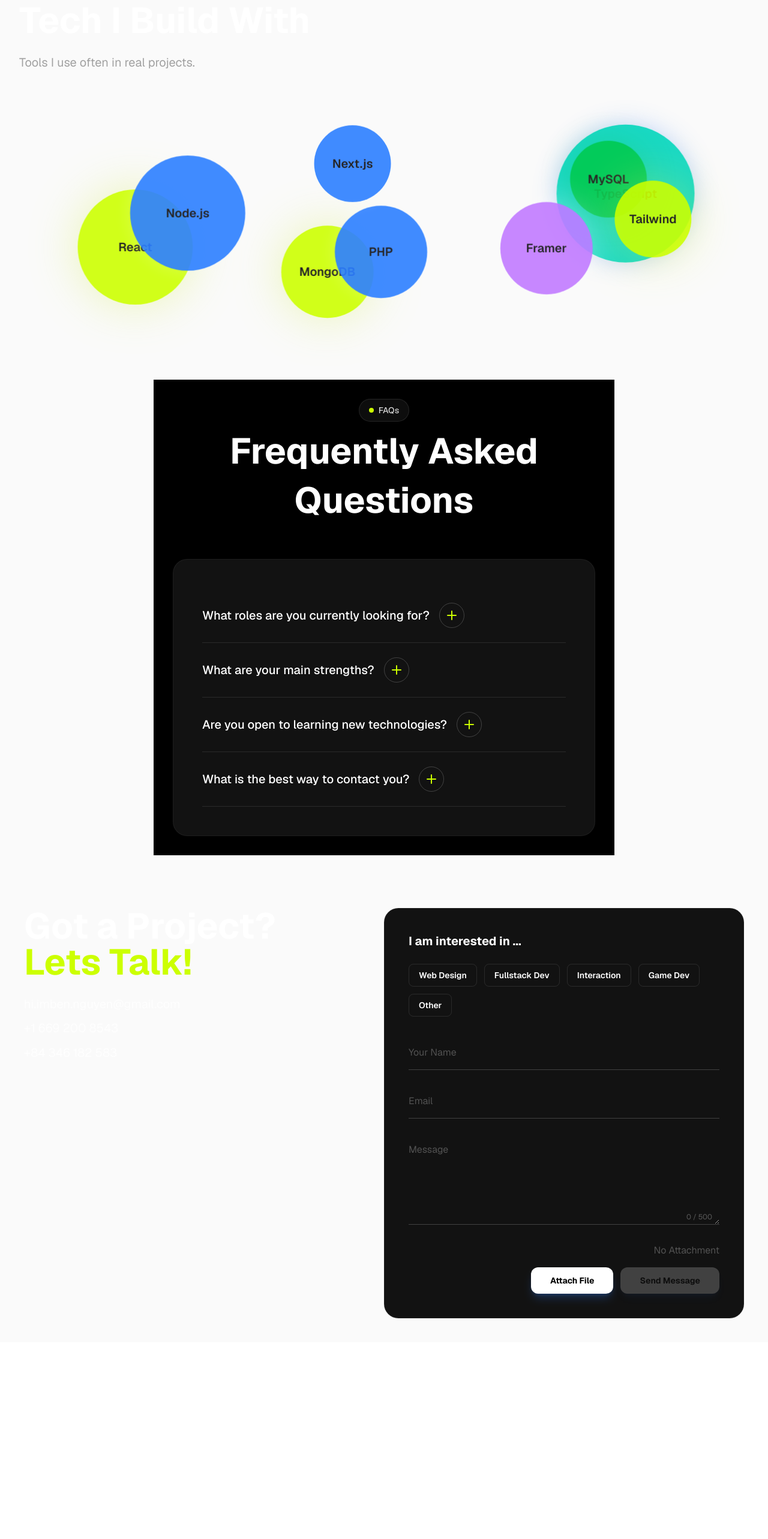
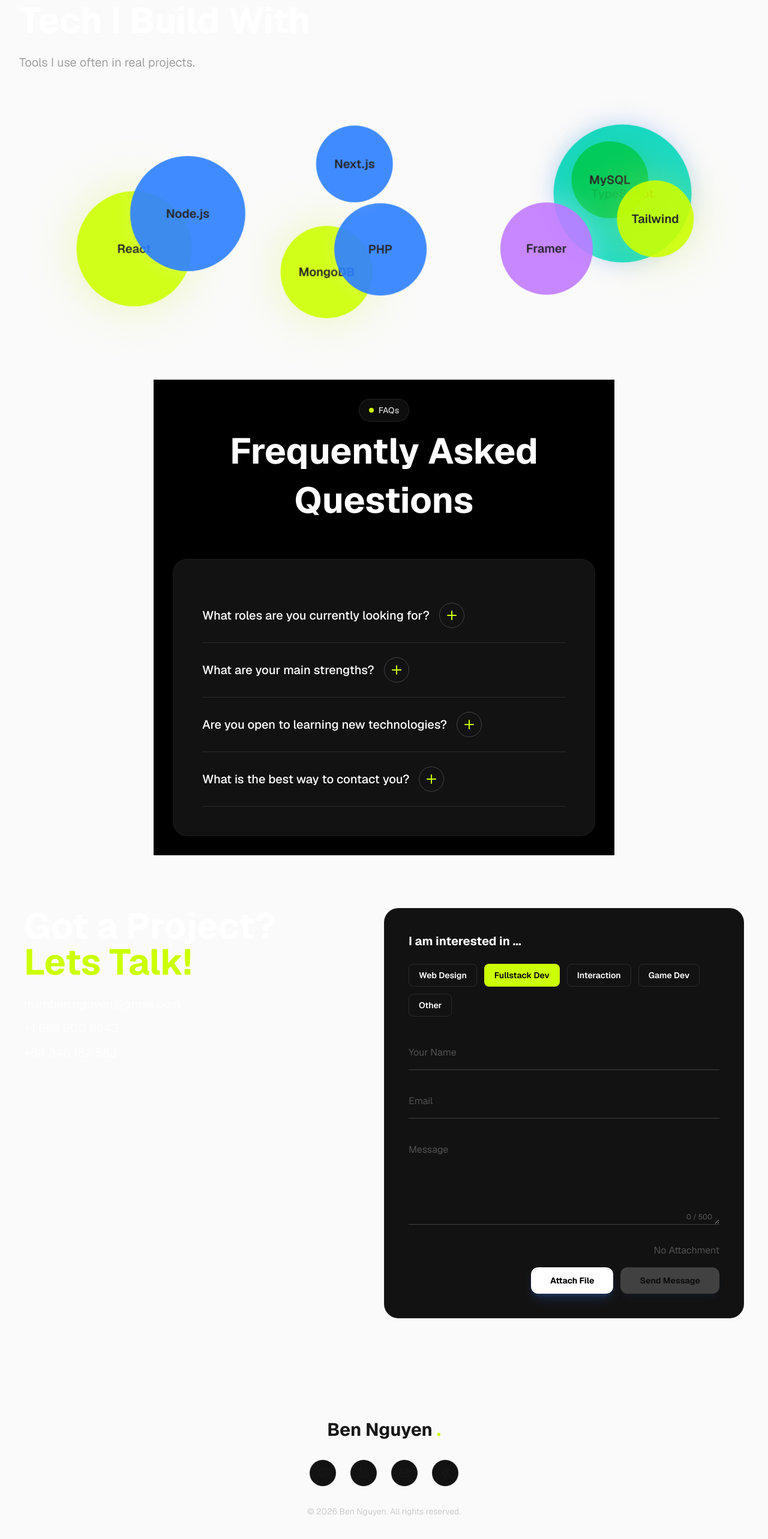
Before and after one commit to hereisben/portfolio, a Next.js app: page / in a window 1280 px wide. Shown: the part 3934-6500 px from the top of the page at 60% size. Before the commit the page ends 6172 px from the top, so only its background shows below. Built offline with nearby package versions, Linux system fonts and the light colour scheme.

Commit message:
add anchors, footer, and small navigation cleanup
wire sections with ids for anchor navigation
add footer with social links
default contact interest to Fullstack Dev
swap Intent section to About
fix autofill background

```diff
--- a/src/app/globals.css
+++ b/src/app/globals.css
@@ -30,3 +30,11 @@
 .arch-mask {
   border-radius: 300px 300px 0 0;
 }
+
+input:-webkit-autofill,
+textarea:-webkit-autofill,
+select:-webkit-autofill {
+  -webkit-box-shadow: 0 0 0px 1000px #121212 inset;
+  -webkit-text-fill-color: #ffffff;
+  transition: background-color 9999s ease-in-out 0s;
+}
--- a/src/app/page.tsx
+++ b/src/app/page.tsx
@@ -1,25 +1,27 @@
+import Footer from "@/components/layout/Footer";
 import NavBar from "@/components/layout/NavBar";
+import About from "@/sections/About";
 import Contact from "@/sections/Contact";
 import Focus from "@/sections/Focus";
 import Hero from "@/sections/Hero";
-import Intent from "@/sections/Intent";
 import Journey from "@/sections/Journey";
 import QnA from "@/sections/QnA";
 import Tech from "@/sections/Tech";
 
 export default function Home() {
   return (
-    <div className="min-h-screen bg-zinc-50 font-sans dark:bg-black">
+    <div className="min-h-screen bg-zinc-50 font-sans dark:bg-black overflow-hidden">
       <NavBar />
       <main>
         <Hero />
-        <Intent />
+        <About />
         <Focus />
         <Journey />
         <Tech />
         <QnA />
         <Contact />
       </main>
+      <Footer />
     </div>
   );
 }
--- /dev/null
+++ b/src/components/buttons/FooterIcon.tsx
@@ -0,0 +1,20 @@
+import Link from "next/link";
+import React from "react";
+
+export default function FooterIcon({
+  icon,
+  href,
+}: {
+  icon: React.ReactNode;
+  href: string;
+}) {
+  return (
+    <Link
+      className="p-3 bg-[#121212] rounded-full hover:bg-primary hover:text-black transition-all transform hover:scale-110 border border-white/5 cursor-pointer"
+      href={href}
+      target="_blank"
+    >
+      {icon}
+    </Link>
+  );
+}
--- a/src/components/cards/IntentCard.tsx
+++ b/src/components/cards/AboutCard.tsx
@@ -4,7 +4,7 @@
 import { CheckCircle, Target, TrendingUp } from "lucide-react";
 import KeyBadge from "../badges/KeyBadge";
 
-export default function IntentCard() {
+export default function AboutCard() {
   return (
     <motion.div
       whileHover={{ y: -10 }}
--- a/src/components/containers/IntentContainer.tsx
+++ b/src/components/containers/AboutContainer.tsx
@@ -2,7 +2,7 @@
 import Desc from "../typo/Desc";
 import Heading2 from "../typo/Heading2";
 
-export default function IntentContainer() {
+export default function AboutContainer() {
   const hightlight = "text-white font-semibold";
   return (
     <div className="flex flex-col justify-center gap-2 max-w-max">
--- a/src/components/containers/ContactContainer.tsx
+++ b/src/components/containers/ContactContainer.tsx
@@ -7,7 +7,7 @@
 export default function ContactContainer() {
   const inputRef = useRef<HTMLInputElement | null>(null);
   const [file, setFile] = useState<File | null>(null);
-  const [selected, setSelected] = useState<string>("");
+  const [selected, setSelected] = useState<string>("Fullstack Dev");
   const [name, setName] = useState<string>("");
   const [email, setEmail] = useState<string>("");
   const [message, setMessage] = useState<string>("");
--- a/src/components/containers/NavIconContainer.tsx
+++ b/src/components/containers/NavIconContainer.tsx
@@ -4,14 +4,18 @@
 export default function NavIconContainer() {
   return (
     <div className="flex items-center gap-1 shrink-0">
-      <NavIcon url="/" icon={<Home className="w-5 h-5" />} label="Home" />
-      <NavIcon url="/" icon={<User className="w-5 h-5" />} label="About" />
+      <NavIcon url="#hero" icon={<Home className="w-5 h-5" />} label="Home" />
+      <NavIcon url="#about" icon={<User className="w-5 h-5" />} label="About" />
       <NavIcon
-        url="/"
+        url="#focus"
         icon={<Briefcase className="w-5 h-5" />}
         label="Project"
       />
-      <NavIcon url="/" icon={<Mail className="w-5 h-5" />} label="Contact" />
+      <NavIcon
+        url="#contact"
+        icon={<Mail className="w-5 h-5" />}
+        label="Contact"
+      />
     </div>
   );
 }
--- /dev/null
+++ b/src/components/layout/Footer.tsx
@@ -0,0 +1,35 @@
+import { Facebook, Github, Linkedin, Mail } from "lucide-react";
+import FooterIcon from "../buttons/FooterIcon";
+
+export default function Footer() {
+  return (
+    <footer id="footer" className="relative pt-32 pb-10 overflow-hidden">
+      <div className="container mx-auto px-6 text-center">
+        <h2 className="text-3xl font-bold mb-8">
+          Ben Nguyen <span className="text-primary">.</span>
+        </h2>
+        <div className="flex justify-center gap-6 mb-8">
+          <FooterIcon
+            href="https://github.com/hereisben"
+            icon={<Github size={18} />}
+          />
+          <FooterIcon
+            href="www.linkedin.com/in/here-is-ben"
+            icon={<Linkedin size={18} />}
+          />
+          <FooterIcon
+            href="mailto:hi.imben.nguyen@gmail.com"
+            icon={<Mail size={18} />}
+          />
+          <FooterIcon
+            href="https://www.facebook.com/heyimben"
+            icon={<Facebook size={18} />}
+          />
+        </div>
+        <p className="text-sm text-neutral-400 opacity-50">
+          © 2026 Ben Nguyen. All rights reserved.
+        </p>
+      </div>
+    </footer>
+  );
+}
--- a/src/sections/Intent.tsx
+++ b/src/sections/About.tsx
@@ -1,14 +1,15 @@
 "use client";
 
-import IntentCard from "@/components/cards/IntentCard";
-import IntentContainer from "@/components/containers/IntentContainer";
+import AboutCard from "@/components/cards/AboutCard";
+import AboutContainer from "@/components/containers/AboutContainer";
 import CanRunFramer from "@/components/hooks/CanRunFramer";
 import { motion } from "framer-motion";
 
-export default function Intent() {
+export default function About() {
   const canRunFramer = CanRunFramer();
   return (
     <motion.section
+      id="about"
       initial={canRunFramer ? { opacity: 0, x: 24 } : false}
       whileInView={canRunFramer ? { opacity: 1, x: 0 } : undefined}
       transition={
@@ -17,9 +18,9 @@
       viewport={canRunFramer ? { amount: 0.2 } : undefined}
       className="relative pt-16 pb-16 md:pt-20 overflow-hidden bg-background selection:bg-yellow-400 selection:text-black px-8 grid grid-cols-1 lg:grid-cols-2 gap-16 items-center"
     >
-      <IntentContainer />
+      <AboutContainer />
       <div className="relative isolate">
-        <IntentCard />
+        <AboutCard />
         <div className="absolute inset-0 bg-primary/20 blur-[80px] -z-10"></div>
       </div>
     </motion.section>
--- a/src/sections/Contact.tsx
+++ b/src/sections/Contact.tsx
@@ -5,7 +5,7 @@
 
 export default function Contact() {
   return (
-    <section className="w-full">
+    <section id="contact" className="w-full">
       <div className="grid lg:grid-cols-2 md:p-10 px-8 pb-16 pt-16">
         <div>
           <Heading2>
--- a/src/sections/Focus.tsx
+++ b/src/sections/Focus.tsx
@@ -10,6 +10,7 @@
   const canRunFramer = CanRunFramer();
   return (
     <motion.section
+      id="focus"
       initial={canRunFramer ? { opacity: 0, y: 18 } : false}
       whileInView={canRunFramer ? { opacity: 1, y: 0 } : undefined}
       transition={
```
